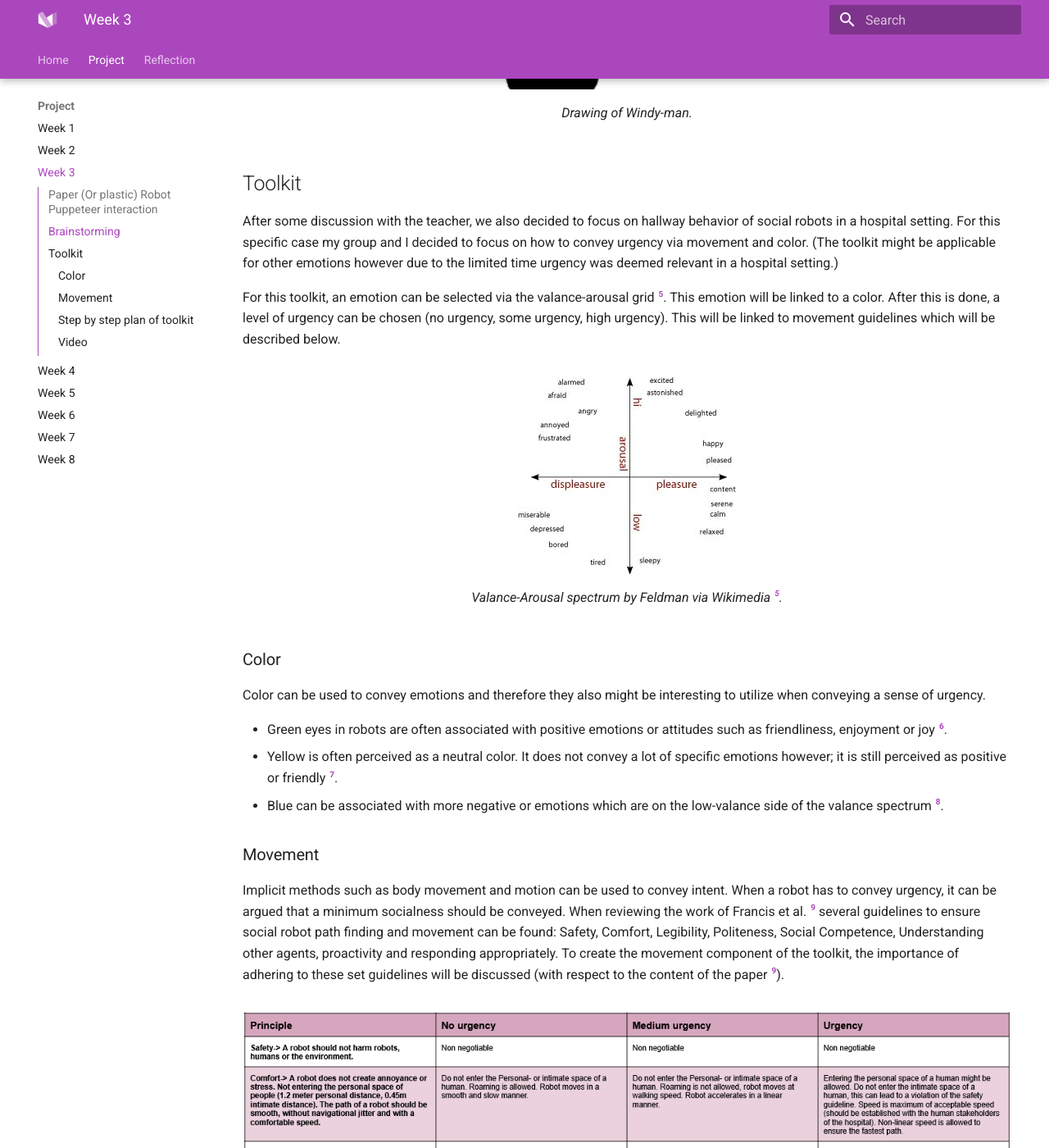
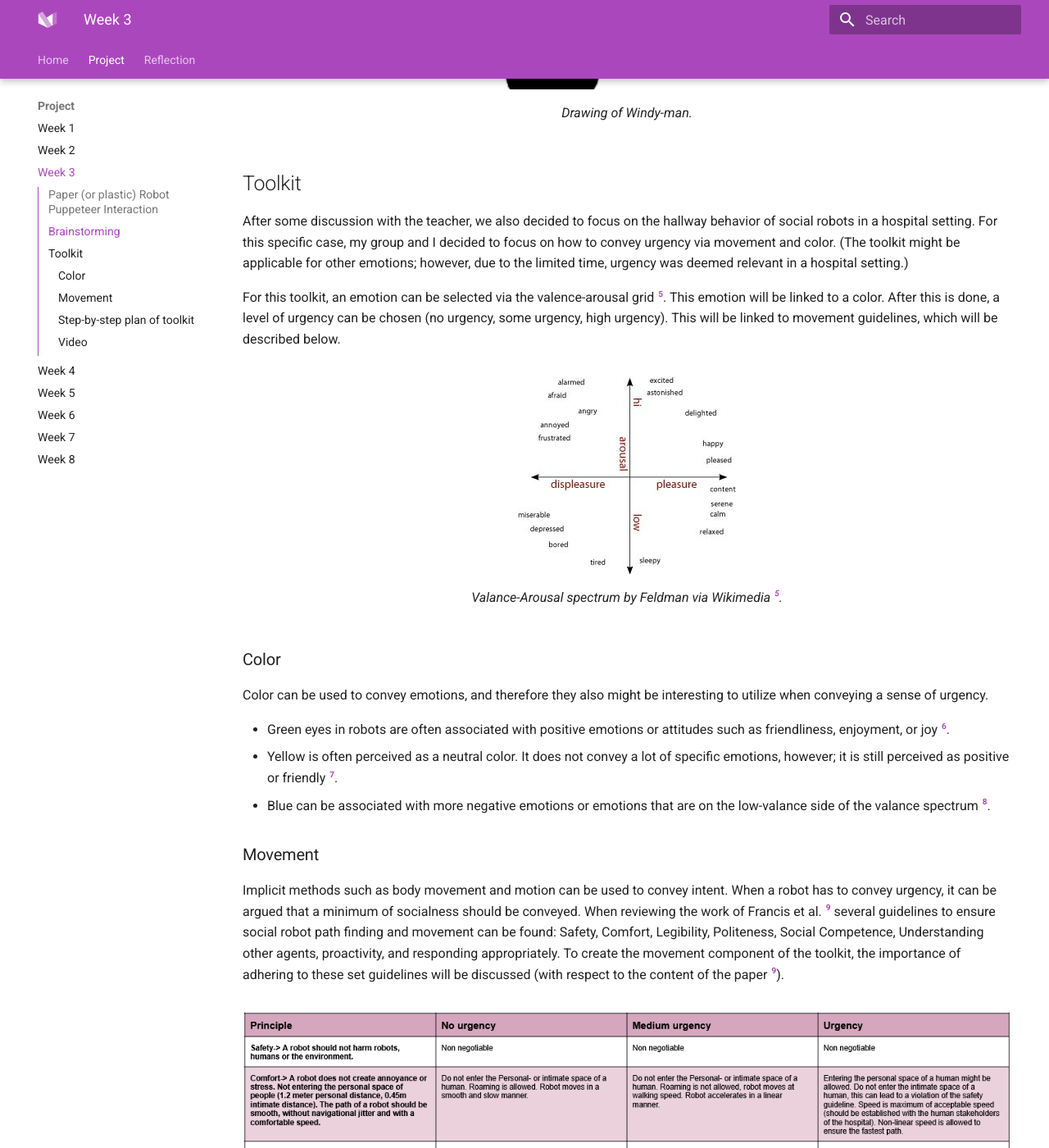
Before and after one commit to HilkeB/social-robot-design-portfolio, an MkDocs documentation site: the page built from docs/project3.md, in a window 1280 px wide and 1400 px high, scrolled down 1788 px. Shown: the whole window at 82% size. Built offline with MkDocs 1.6.1 and Material for MkDocs 9.7.7, drawn with Linux system fonts in a browser that asks for light colours; some of the changed text lies outside the part shown.

Commit message:
Grammar-checked project3,4,5

```diff
--- a/docs/project3.md
+++ b/docs/project3.md
@@ -1,16 +1,16 @@
 During the week’s lesson, an expressive toolkit was designed to explore the movement of a robot.
 
-## Paper (Or plastic) Robot Puppeteer interaction
-To explore the fact that emotional prototyping does not need expensive robots, materials or extensive methods, an exercise was done during this week’s class. We used a cup with two squares on it (I drew eyes over them for better visibility).
+## Paper (or plastic) Robot Puppeteer Interaction
+To explore the fact that emotional prototyping does not need expensive robots, materials, or extensive methods, an exercise was done during this week’s class. We used a cup with two squares on it (I drew eyes over them for better visibility).
 We tilted the cup up and down in an effort to convey emotions. This was surprisingly effective. When the cup ‘looked up’ it seemed happy or proud. And all of us were feeling some type of pity, which was expressed via an ‘aahhhwwww, sad’ when the cup looked down.
 
-![Cup pupeteer](images/cup.png)
+![Cup puppeteer](images/cup.png)
 /// caption
 Cup looking sad/ashamed and proud/happy.
 ///
 
 ## Brainstorming
-To find out how we wanted to create the design toolkit my group [^1] and I first had a quick brainstorm on what we could use as a starting point of our motion/ movement toolkit. We talked about windy-boys and how they are always happy even though they are forced to live outside (preferably during a storm). Their movements convey enthusiasm when blowing in the wind. However, when a windy-boy gets stuck, it also conveys a sense of sadness. We also explored several easy to use, non-humanoid robots, such as the Sphero [^2] and the Dot robot [^3]. Their non-humanoid form might allow us to explore emotions without focusing on the aesthetics of a robot [^4]. In addition, the Sphero and Dot are both relatively low cost and are highly intuitive to use and control. Lastly, we explored the possibility of a more tech focused approach by utilizing a Kinect to mirror human emotional posture to a robot. This approach is linked to Wizard of Ozzing since it allows a user to easily map human posture to a robot. In the end, my group and I chose the Sphero robot as basis of our toolkit due to its cost effectiveness, intuitiveness and greater freedom.
+To find out how we wanted to create the design toolkit, my group [^1] and I first had a quick brainstorm on what we could use as a starting point of our motion/movement toolkit. We talked about windy-boys and how they are always happy even though they are forced to live outside (preferably during a storm). Their movements convey enthusiasm when blowing in the wind. However, when a windy boy gets stuck, it also conveys a sense of sadness. We also explored several easy-to-use, non-humanoid robots, such as the Sphero [^2] and the Dot robot [^3]. Their non-humanoid form might allow us to explore emotions without focusing on the aesthetics of a robot [^4]. In addition, the Sphero and Dot are both relatively low-cost and are highly intuitive to use and control. Lastly, we explored the possibility of a more tech-focused approach by utilizing a Kinect to mirror human emotional posture to a robot. This approach is linked to Wizard of Ozzing since it allows a user to easily map human posture to a robot. In the end, my group and I chose the Sphero robot as the basis of our toolkit due to its cost-effectiveness, intuitiveness, and greater freedom.
 
 [^1]: F. den Brok, S. Nanwani, D. Doeleman, R. den Otter, H. van den Born
 [^2]: ‘STEM Kits & Robotics for Kids | Inspire STEM Education with Sphero’. Accessed: May 11th 2025. [Online]. Available at: https://sphero.com
@@ -23,9 +23,9 @@
 ///
 
 ## Toolkit
-After some discussion with the teacher, we also decided to focus on hallway behavior of social robots in a hospital setting. For this specific case my group and I decided to focus on how to convey urgency via movement and color. (The toolkit might be applicable for other emotions however due to the limited time urgency was deemed relevant in a hospital setting.)
+After some discussion with the teacher, we also decided to focus on the hallway behavior of social robots in a hospital setting. For this specific case, my group and I decided to focus on how to convey urgency via movement and color. (The toolkit might be applicable for other emotions; however, due to the limited time, urgency was deemed relevant in a hospital setting.)
 
-For this toolkit, an emotion can be selected via the valance-arousal grid [^5]. This emotion will be linked to a color. After this is done, a level of urgency can be chosen (no urgency, some urgency, high urgency). This will be linked to movement guidelines which will be described below.
+For this toolkit, an emotion can be selected via the valence-arousal grid [^5]. This emotion will be linked to a color. After this is done, a level of urgency can be chosen (no urgency, some urgency, high urgency). This will be linked to movement guidelines, which will be described below.
 
 ![Valance-Arousal spectrum](images/va-grid.jpg)
 /// caption
@@ -33,11 +33,11 @@
 ///
 
 ### Color
-Color can be used to convey emotions and therefore they also might be interesting to utilize when conveying a sense of urgency.
+Color can be used to convey emotions, and therefore they also might be interesting to utilize when conveying a sense of urgency.
 
--	Green eyes in robots are often associated with positive emotions or attitudes such as friendliness, enjoyment or joy [^6].
--	Yellow is often perceived as a neutral color. It does not convey a lot of specific emotions however; it is still perceived as positive or friendly [^7].
--	Blue can be associated with more negative or emotions which are on the low-valance side of the valance spectrum [^8].
+-   Green eyes in robots are often associated with positive emotions or attitudes such as friendliness, enjoyment, or joy [^6].
+-   Yellow is often perceived as a neutral color. It does not convey a lot of specific emotions, however; it is still perceived as positive or friendly [^7].
+-   Blue can be associated with more negative emotions or emotions that are on the low-valance side of the valance spectrum [^8].
 
 [^5]: http://imagine-it.org/gamessurvey, English:  Psychologist Russell’s model of arousal and valence. 2009. Accessed May 12th. [Online]. Available at: https://commons.wikimedia.org/wiki/File:Valence-Arousal_Circumplex.jpg
 [^6]: K. Koike et al., “Academic Emotions Affected by robot eye Color: An Investigation of Manipulability and Individual-Adaptability,” International Journal of Advanced Computer Science and Applications, vol. 10, no. 4, Jan. 2019, doi: 10.14569/ijacsa.2019.0100450.
@@ -45,16 +45,16 @@
 [^8]: C. Liao and Y. Hsu, “Colour‐emotion association and colour preference for elder care robot appearance,” Coloration Technology, vol. 139, no. 4, pp. 369–384, Nov. 2022, doi: 10.1111/cote.12653.
 
 ### Movement
-Implicit methods such as body movement and motion can be used to convey intent. When a robot has to convey urgency, it can be argued that a minimum socialness should be conveyed. When reviewing the work of Francis et al. [^9] several guidelines to ensure social robot path finding and movement can be found: Safety, Comfort, Legibility, Politeness, Social Competence, Understanding other agents, proactivity and responding appropriately. To create the movement component of the toolkit, the importance of adhering to these set guidelines will be discussed (with respect to the content of the paper [^9]).
+Implicit methods such as body movement and motion can be used to convey intent. When a robot has to convey urgency, it can be argued that a minimum of socialness should be conveyed. When reviewing the work of Francis et al. [^9] several guidelines to ensure social robot path finding and movement can be found: Safety, Comfort, Legibility, Politeness, Social Competence, Understanding other agents, proactivity, and responding appropriately. To create the movement component of the toolkit, the importance of adhering to these set guidelines will be discussed (with respect to the content of the paper [^9]).
 
-![Movement guidlines](images/table.png)
+![Movement guidelines](images/table.png)
 /// caption
 Movement guidelines inspired by the paper of Francis et al. [^9].
 ///
 
 [^9]: A. Francis e.a., ‘Principles and Guidelines for Evaluating Social Robot Navigation Algorithms’, J. Hum.-Robot Interact., vol. 14, nr. 2, pp. 1-65, jun. 2025, doi: 10.1145/3700599.
 
-### Step by step plan of toolkit
+### Step-by-step plan of toolkit
 Below a digital representation of the toolkit can be seen. In addition, an example scenario is worked out.
 
 ![Toolkit](images/Toolkit.png)
@@ -67,4 +67,4 @@
 After the creation of the toolkit, we explored several combinations of emotions and levels of urgency. Unfortunately the colors are not really visible in this video.
 <iframe width="560" height="315" src="https://www.youtube-nocookie.com/embed/lp1jXDmAECw?si=lKo0WCg8b0NQTwuf" title="Exploration of emotions and urgency Sphero" frameborder="0" allow="accelerometer; autoplay; clipboard-write; encrypted-media; gyroscope; picture-in-picture; web-share" referrerpolicy="strict-origin-when-cross-origin" allowfullscreen></iframe>
 
-The expressive toolkit will be tested, evaluated and linked to literature during the case study in [week 5](project5.md).
+The expressive toolkit will be tested, evaluated, and linked to literature during the case study in [week 5](project5.md).
```
Also changed, not shown: docs/project4.md (+8 -8 lines), docs/project5.md (+20 -20 lines).
